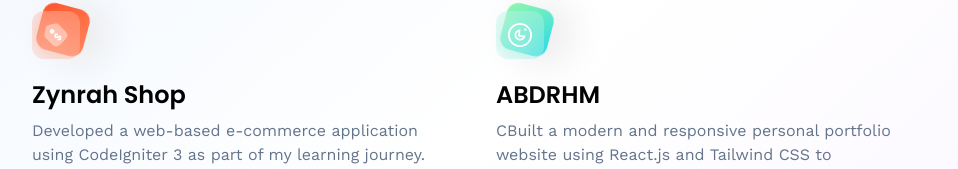
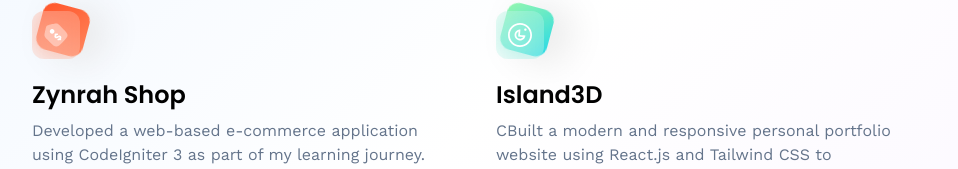
Before and after one commit to Abdurrahim0119/Island3D, a React (Vite) app: page /projects in a window 1280 px wide. Shown: the part 347-516 px from the top of the page, without its empty margins (160-1118 px from the left). Built offline with nearby package versions, Linux system fonts and the light colour scheme; no server answers.

Commit message:
Update index.js

```diff
--- a/src/constants/index.js
+++ b/src/constants/index.js
@@ -158,9 +158,9 @@
     {
         iconUrl: threads,
         theme: 'btn-back-green',
-        name: 'ABDRHM',
+        name: 'Island3D',
         description: 'CBuilt a modern and responsive personal portfolio website using React.js and Tailwind CSS to showcase my projects, skills, and learning journey as an aspiring developer.',
-        link: 'https://github.com/Abdurrahim0119',
+        link: 'https://github.com/https://github.com/Abdurrahim0119/Island3D',
     },
 
 ];
```
